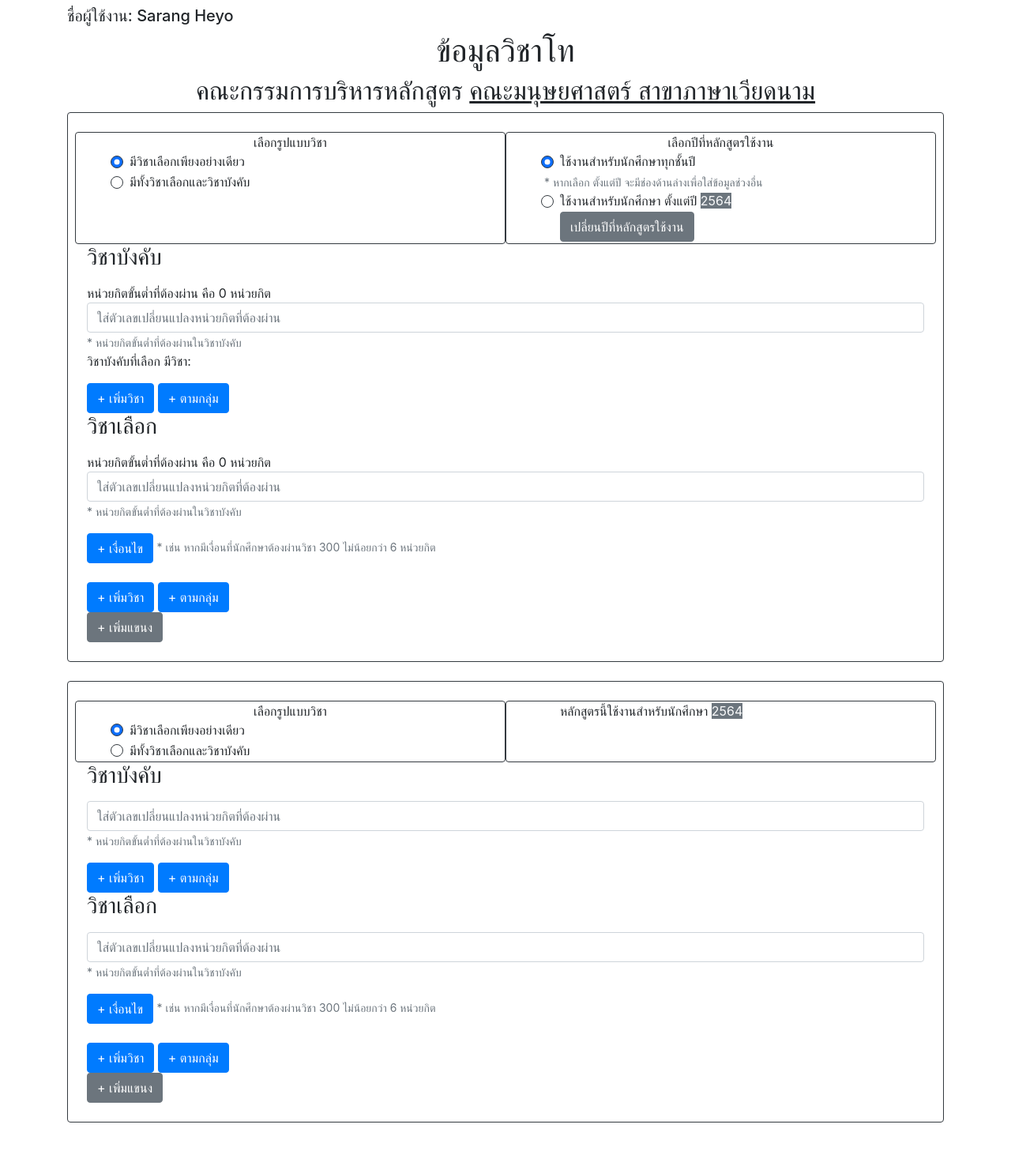
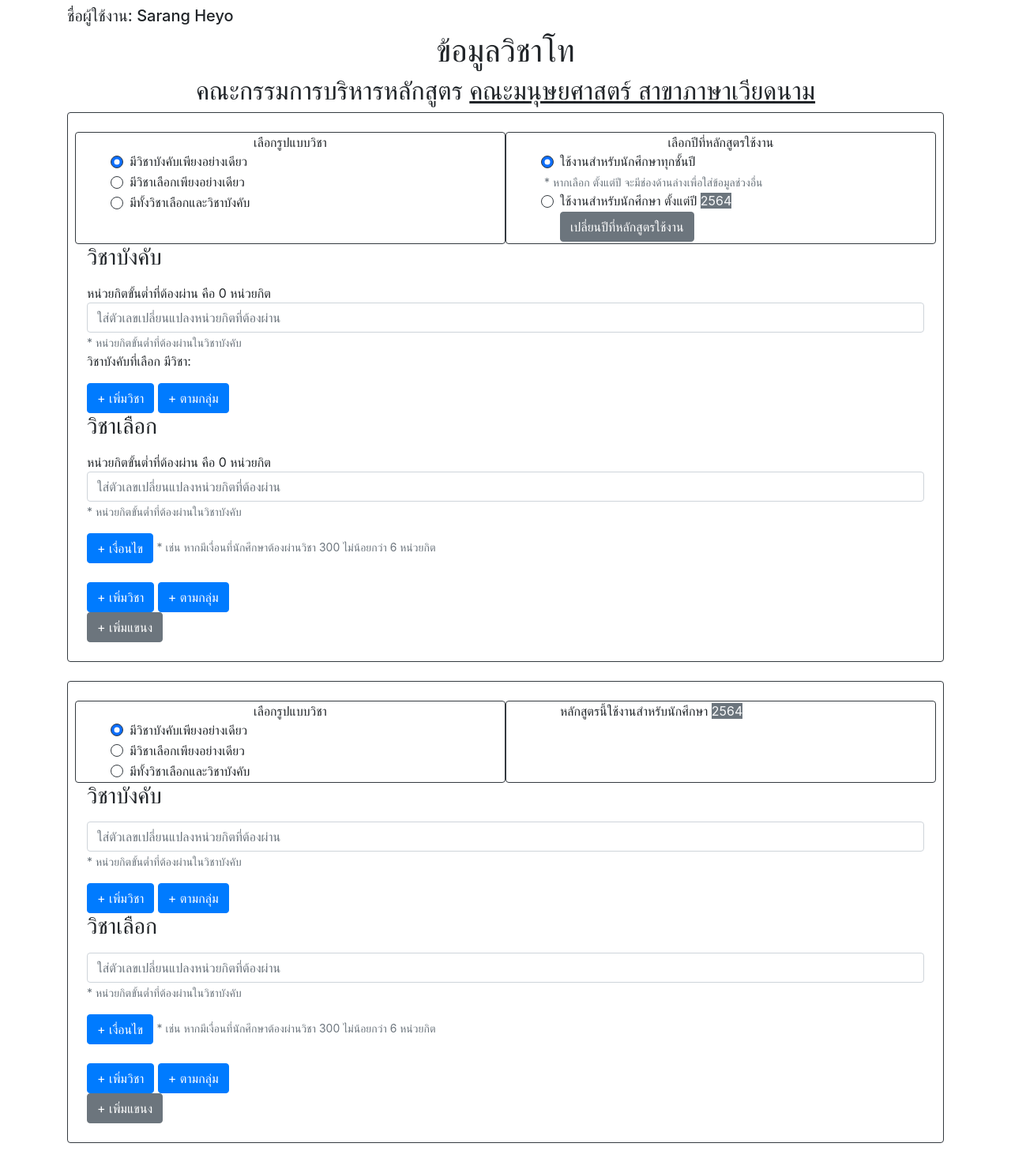
Before and after one commit to LumYai/Syllabus-Minor-Demo-, a Flask app: page / in a window 1280 px wide. Shown: the part 56-1527 px from the top of the page at 79% size. Before the commit the page ends 1477 px from the top, so only its background shows below. Run offline with Flask 2, Linux system fonts and the light colour scheme; data that the repository does not hold is empty; some libraries are stand-ins or nearby versions.

Commit message:
show course enroll radio +1

```diff
--- a/templates/index.html
+++ b/templates/index.html
@@ -43,10 +43,15 @@
                     <div class="form-check ms-5">
                         <input class="form-check-input border border-dark" type="radio" name="course_12" id="rc1_01" checked>
                         <label class="form-check-label" for="flexRadioDefault1">
+                            มีวิชาบังคับเพียงอย่างเดียว
+                        </label>
+                    </div>
+                    <div class="form-check ms-5">
+                        <input class="form-check-input border border-dark" type="radio" name="course_12" id="rc1_03" >
+                        <label class="form-check-label" for="flexRadioDefault2">
                             มีวิชาเลือกเพียงอย่างเดียว
                         </label>
                     </div>
-
                     <div class="form-check ms-5">
                         <input class="form-check-input border border-dark" type="radio" name="course_12" id="rc1_02" >
                         <label class="form-check-label" for="flexRadioDefault2">
@@ -308,6 +313,12 @@
                     <div class="form-check ms-5">
                         <input class="form-check-input border border-dark" type="radio" name="course2_12" id="rc2_01" checked>
                         <label class="form-check-label" for="flexRadioDefault1">
+                            มีวิชาบังคับเพียงอย่างเดียว
+                        </label>
+                    </div>
+                    <div class="form-check ms-5">
+                        <input class="form-check-input border border-dark" type="radio" name="course2_12" id="rc2_03" >
+                        <label class="form-check-label" for="flexRadioDefault2">
                             มีวิชาเลือกเพียงอย่างเดียว
                         </label>
                     </div>
@@ -550,13 +561,28 @@
             .catch(error => {
                 console.error('เกิดข้อผิดพลาดในการดึงข้อมูล:', error);
             });
-
-        fetch('/api/minor')
+        function reload_course_active(){
+            fetch('/api/minor')
                 .then(response => response.json())
                 .then(data => {
 
                     var displayTextElement2_c_show = document.getElementById("course_id_show");
-                    displayTextElement2_c_show.textContent = data[0]['minor_subject']['วิชาบังคับ']['มีวิชา'] ;
+                    // displayTextElement2_c_show.textContent = data[0]['minor_subject']['วิชาบังคับ']['มีวิชา'] ;
+
+                    // เลือกตัวแปร div ที่คุณต้องการแสดงรายการ
+                    // var listContainer = document.getElementById("course_id_show");
+
+                    // ลูปรายการและสร้าง <div> แต่ละรายการพร้อมกับการกำหนดคลาส
+                    console.log('dddddd ', data[0]['minor_subject']['วิชาบังคับ']['มีวิชา'])
+                    data[0]['minor_subject']['วิชาบังคับ']['มีวิชา'].forEach(function(item) {
+                        var itemDiv = document.createElement("div"); // สร้าง <div> สำหรับแต่ละรายการ
+                        itemDiv.textContent = item; // กำหนดข้อมูลของรายการใน <div>
+                        itemDiv.classList.add("border", "border-primary", "d-inline", "p-1"); // เพิ่มคลาสใน <div>
+                        displayTextElement2_c_show.appendChild(itemDiv); // เพิ่ม <div> ลงในคอนเทนเนอร์
+                    });
+
+
+
 
                     var displayTextElement2_c_show_credit = document.getElementById("text_required_subject_credit_01");
                     displayTextElement2_c_show_credit.textContent = data[0]['minor_subject']['วิชาบังคับ']['หน่วยกิตขั้นต่ำ'] ;
@@ -570,10 +596,16 @@
                     // data.forEach(item => {
                     //     console.log("Minor ==> ", item)
                     // });
+                    // location.reload();
                 })
                 .catch(error => {
                     console.error('เกิดข้อผิดพลาดในการดึงข้อมูล:', error);
                 });
+
+        }
+
+        reload_course_active()
+
 
 //     function refreshText() {
 //         var displayTextElement2_c_show = document.getElementById("course_id_show");
@@ -603,9 +635,14 @@
     $(document).ready(function () {
         $('input[type=radio]').change(function () {
             if ($('#rc1_01').is(':checked')) {
+                $('#c1_01').show();
+                $('#c1_02').hide();
+            } else if($('#rc1_03').is(':checked')) {
                 $('#c1_01').hide();
                 $('#c1_02').show();
-            } else {
+            }
+
+            else {
                 $('#c1_01').show();
                 $('#c1_02').show();
             }
@@ -615,6 +652,9 @@
     $(document).ready(function () {
         $('input[type=radio]').change(function () {
             if ($('#rc2_01').is(':checked')) {
+                $('#c2_01').show();
+                $('#c2_02').hide();
+            }else if($('#rc2_03').is(':checked')) {
                 $('#c2_01').hide();
                 $('#c2_02').show();
             } else {
@@ -795,7 +835,9 @@ inputElement.addEventListener('keyup', function(event) {
                     let have_course = data[0]['minor_subject']['วิชาบังคับ']['มีวิชา'];
                     console.log('datadata ==>', have_course);
                     console.log(inputElement.value, typeof(inputElement.value))
-                    if (have_course.includes(inputElement.value)){
+                    if (have_course == undefined){
+                        check_if_in = false
+                    }else if(have_course.includes(inputElement.value)){
 
                         check_if_in = true
                         console.log('check_if_in ==>', check_if_in)
@@ -868,6 +910,13 @@ inputElement.addEventListener('keyup', function(event) {
 
                                             inputElement.value = '';
 
+                                            //-----------------------------------------
+                                            var displayTextElement2_c_show = document.getElementById("course_id_show");
+                                            displayTextElement2_c_show.textContent = "";
+                                            reload_course_active()
+
+
+
 
                                     console.log('check_if_in ==> มีวิชาอยู่ใน course ใส่ได้ เอาวิชาใส่')
                                 }
```
